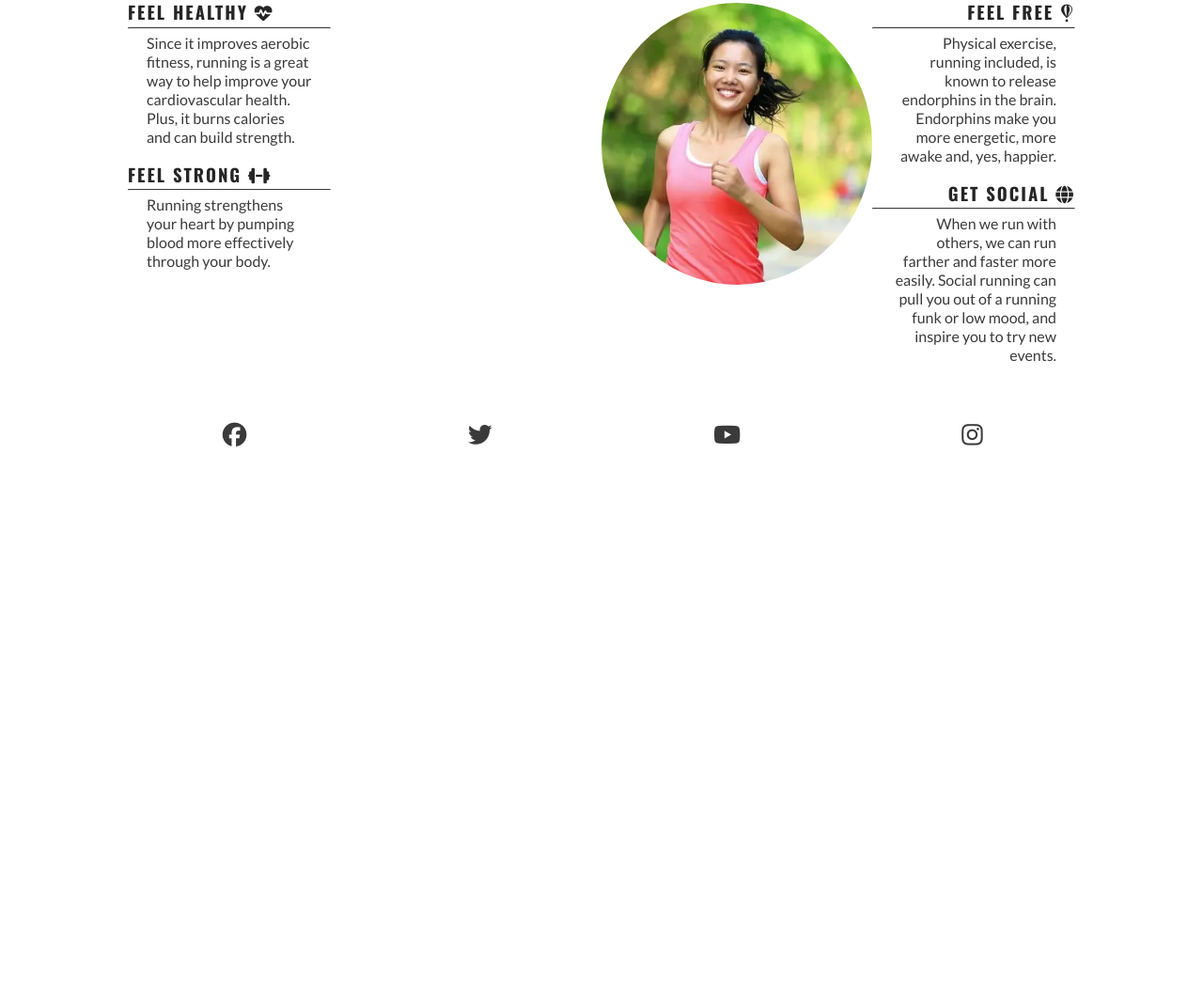
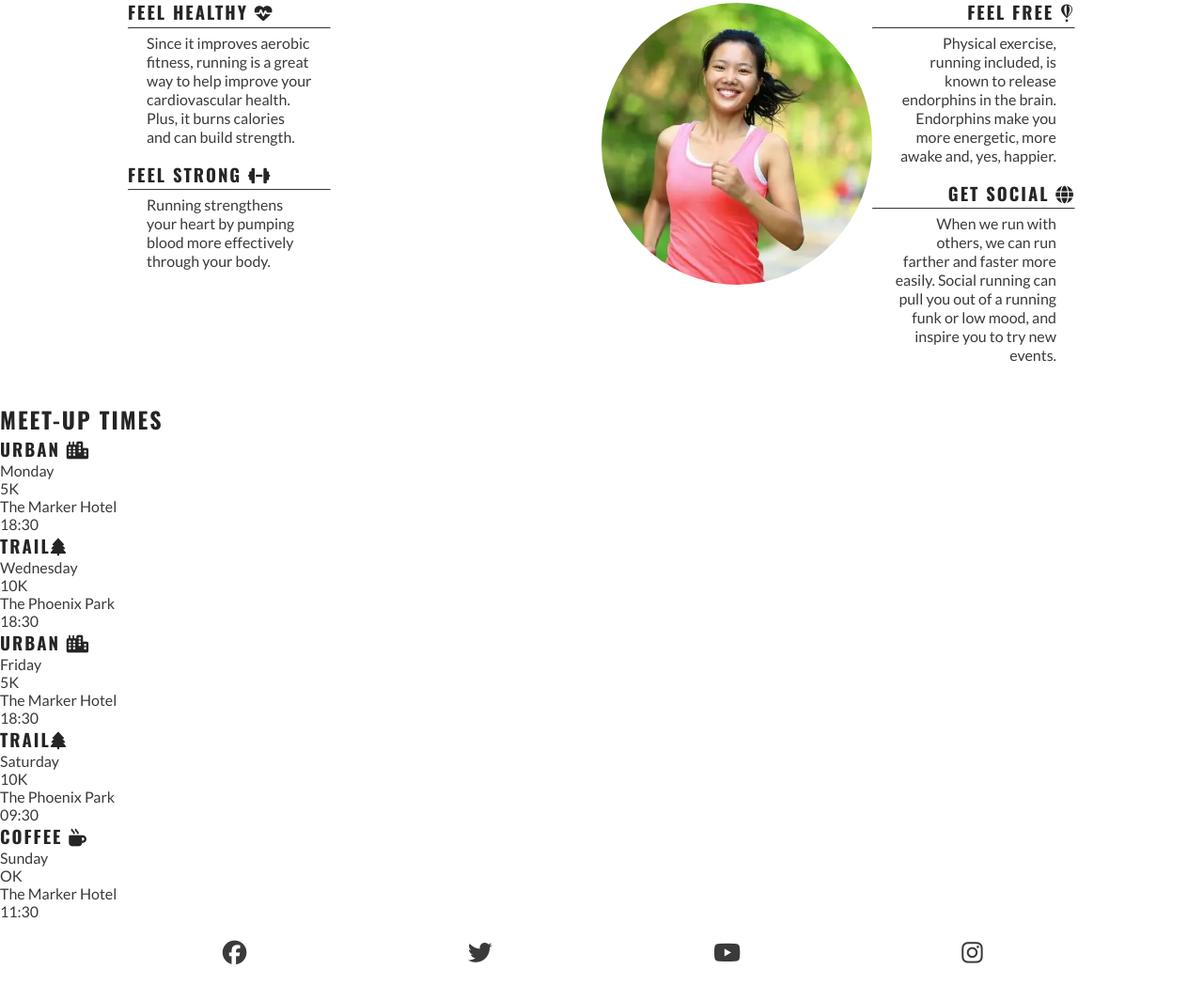
Before and after one commit to Mery369/love-running, a plain HTML site: page index.html in a window 1280 px wide. Shown: the part 782-1830 px from the top of the page at 94% size. Before the commit the page ends 1279 px from the top, so only its background shows below. Drawn offline with nearby package versions, Linux system fonts and the light colour scheme.

Commit message:
Add meetups section on HTML

```diff
--- a/index.html
+++ b/index.html
@@ -81,6 +81,46 @@
       <div id="circle-cover-bg"></div>
     </div>
     </section>
+    <section id="meetups">
+      <h2>Meet-up Times</h2>
+      <div id="times">
+        <div>
+          <h3>URBAN <i class="fa-solid fa-city"></i></h3>
+          <p>Monday</p>
+          <p>5K</p>
+          <p>The Marker Hotel</p>
+          <p>18:30</p>
+        </div>
+        <div>
+          <h3>Trail<i class="fa-solid fa-tree"></i></h3>
+          <p>Wednesday</p>
+          <p>10K</p>
+          <p>The Phoenix Park</p>
+          <p>18:30</p>
+        </div>
+        <div>
+          <h3>URBAN <i class="fa-solid fa-city"></i></h3>
+          <p>Friday</p>
+          <p>5K</p>
+          <p>The Marker Hotel</p>
+          <p>18:30</p>
+        </div>
+        <div>
+          <h3>TRAIL<i class="fa-solid fa-tree"></i></h3>
+          <p>Saturday</p>
+          <p>10K</p>
+          <p>The Phoenix Park</p>
+          <p>09:30</p>
+        </div>
+        <div>
+          <h3>COFFEE <i class="fa-solid fa-mug-hot"></i></h3>
+          <p>Sunday</p>
+          <p>OK</p>
+          <p>The Marker Hotel</p>
+          <p>11:30</p>
+        </div>
+      </div>
+    </section>
     </main>
 
     <!--footer-->
```
